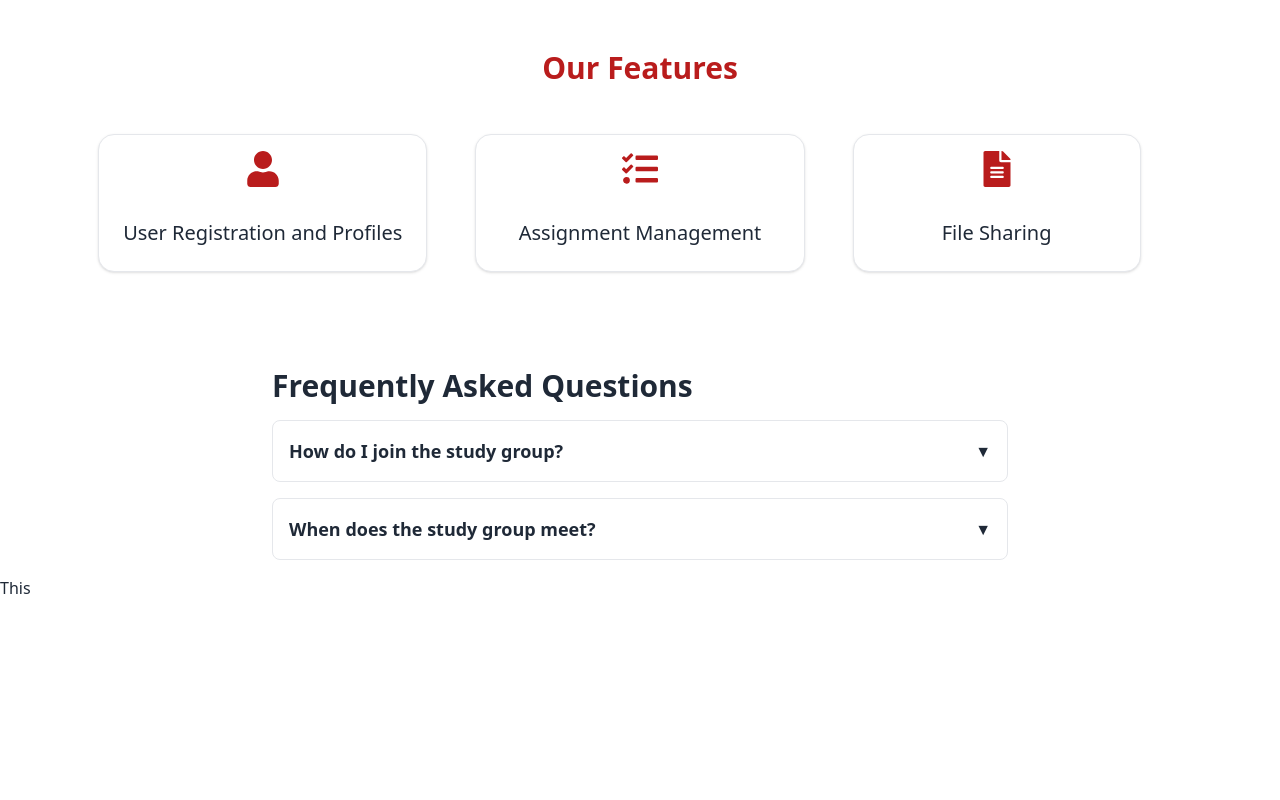
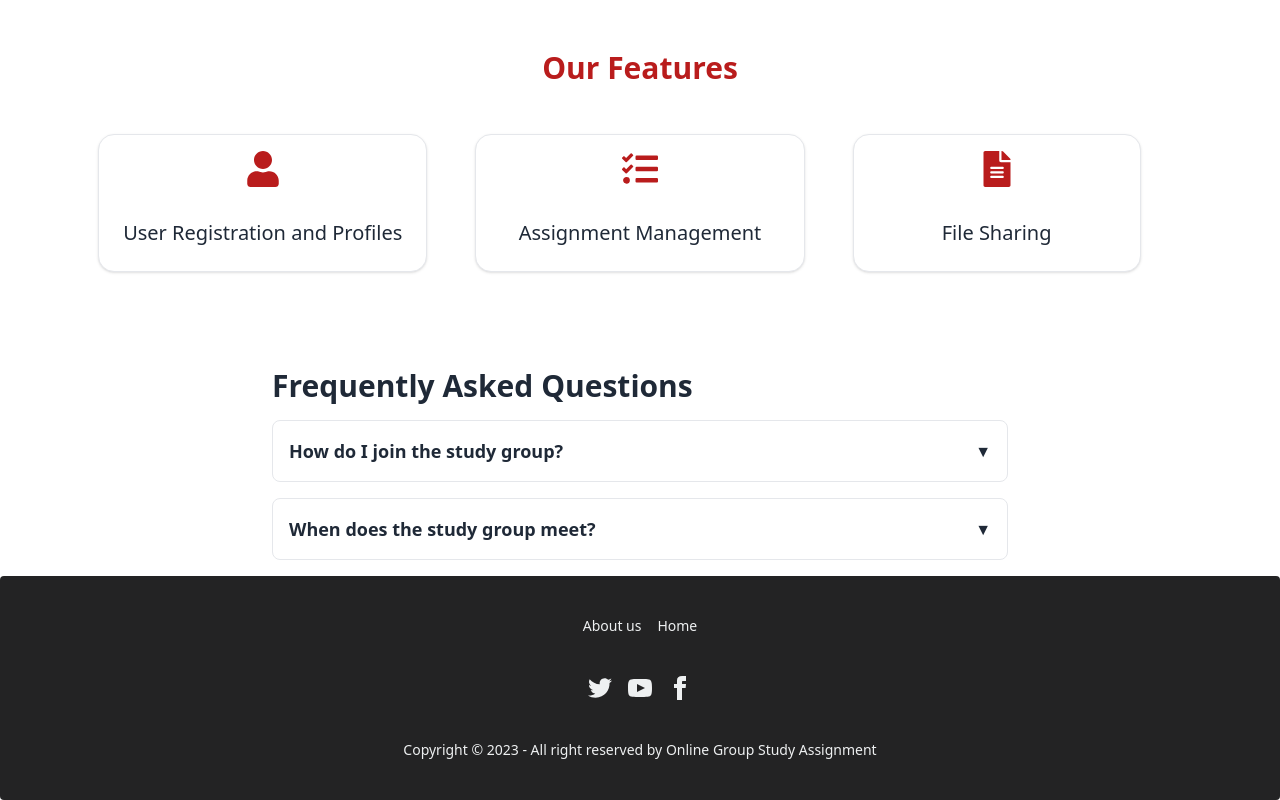
Before and after one commit to Mahmud256/Assignment-11-Client, a React (Vite) app: page / in a window 1280 px wide. Shown: the part 874-1674 px from the top of the page. Before the commit the page ends 1474 px from the top, so only its background shows below. Built offline with nearby package versions, Linux system fonts and the light colour scheme; no server answers.

Commit message:
Include Footer

```diff
--- a/src/components/Header/Navbar.jsx
+++ b/src/components/Header/Navbar.jsx
@@ -5,9 +5,7 @@
 import Swal from 'sweetalert2';
 
 const Navbar = () => {
-
     const { user, logOut } = useContext(AuthContext);
-    console.log(user);
 
     const handleLogOut = () => {
         logOut()
@@ -50,9 +48,7 @@
         <nav className="py-4 px-7 flex justify-between items-center">
             {/* Left Side: Logo */}
             <Link to="/" className="flex items-center">
-
-                <h2 className='text-lg font-bold'>Group-Study Assignment</h2>
-
+                <h2 className='text-lg font-bold'>Group Study Assignment</h2>
             </Link>
 
             {/* Middle Section: Navigation Links */}
@@ -61,27 +57,20 @@
                     <ul className="menu gap-2 menu-horizontal px-1">
                         {navLinks}
                         {user ? (
-                            <>
-                                <div className='flex flex-col gap-2 items-center'>
+                            <div className="group relative">
+                                <div className='flex items-center group-hover:bg-gray-200 cursor-pointer rounded-full p-2'>
                                     <div className="avatar">
-                                        <div className="w-12 rounded-full relative">
-                                            <div className="group">
-                                                <img className='im w-[25px] transition-opacity duration-300 opacity-100 group-hover:opacity-0' src={user.photoURL} alt="" />
-                                                <div className="absolute top-0 left-1/2 transform -translate-x-1/2 bg-black bg-opacity-70 text-white rounded-md py-1 px-2 opacity-0 group-hover:opacity-100 transition-opacity duration-300">
-                                                    {user.displayName}
-                                                </div>
-                                            </div>
+                                        <div className="w-12 rounded-full">
+                                            <img className='im w-[25px]' src={user.photoURL} alt="" />
                                         </div>
                                     </div>
-                                    <h2>{user.displayName}</h2>
+                                    <div className="hidden group-hover:block mt-2 p-2 space-y-2">
+                                        <h2 className="user-name">{user.displayName}</h2>
+                                        <button onClick={handleLogOut} className="w-full text-center font-bold hover:text-red-500">Logout</button>
+                                    </div>
                                 </div>
 
-
-
-
-
-                                <li><h2 onClick={handleLogOut} className="">Logout</h2></li>
-                            </>
+                            </div>
                         ) : (
                             <>
                                 <li>
@@ -124,17 +113,20 @@
                         <ul className='menu'>
                             {navLinks}
                             {user ? (
-                                <>
-                                    <div className='flex flex-col items-center'>
+                                <div className="group relative">
+                                    <div className='flex flex-col items-center group-hover:bg-gray-200 cursor-pointer rounded-full p-2'>
                                         <div className="avatar">
                                             <div className="w-12 rounded-full">
                                                 <img className='im w-[25px]' src={user.photoURL} alt="" />
                                             </div>
                                         </div>
-                                        <h2>{user.displayName}</h2>
+                                        <div className="hidden group-hover:block mt-2 p-2 space-y-2">
+                                            <h2 className="user-name font-extralight">{user.displayName}</h2>
+                                            <button onClick={handleLogOut} className="w-full text-center hover:text-red-500">Logout</button>
+                                        </div>
                                     </div>
-                                    <li><h2 onClick={handleLogOut} className="">Logout</h2></li>
-                                </>
+
+                                </div>
                             ) : (
                                 <>
                                     <li>
--- a/src/page/FAQ/FAQ.jsx
+++ b/src/page/FAQ/FAQ.jsx
@@ -1,6 +1,7 @@
+/* eslint-disable react/prop-types */
 import React, { useState } from 'react';
 
-const FAQ = ({ faqData }) => {
+const Faq = ({ faqData }) => {
   const [expanded, setExpanded] = useState(null);
 
   const toggleFAQ = (index) => {
@@ -33,4 +34,4 @@
   );
 };
 
-export default FAQ;
+export default Faq;
--- /dev/null
+++ b/src/page/Footer/Footer.jsx
@@ -0,0 +1,32 @@
+import React from 'react';
+import { Link } from 'react-router-dom';
+
+const Footer = () => {
+
+    return (
+        <div>
+            <footer className="footer footer-center p-10 bg-[#232324] text-base-content rounded">
+                <nav className="grid grid-flow-col gap-4 text-[#eef0f1]">
+                    <Link to={`/about`}>
+                        About us
+                    </Link>
+                    <Link to={`/`}>
+                        Home
+                    </Link>
+                </nav>
+                <nav>
+                    <div className="grid grid-flow-col gap-4 text-[#eef0f1]">
+                        <a><svg xmlns="http://www.w3.org/2000/svg" width="24" height="24" viewBox="0 0 24 24" className="fill-current"><path d="M24 4.557c-.883.392-1.832.656-2.828.775 1.017-.609 1.798-1.574 2.165-2.724-.951.564-2.005.974-3.127 1.195-.897-.957-2.178-1.555-3.594-1.555-3.179 0-5.515 2.966-4.797 6.045-4.091-.205-7.719-2.165-10.148-5.144-1.29 2.213-.669 5.108 1.523 6.574-.806-.026-1.566-.247-2.229-.616-.054 2.281 1.581 4.415 3.949 4.89-.693.188-1.452.232-2.224.084.626 1.956 2.444 3.379 4.6 3.419-2.07 1.623-4.678 2.348-7.29 2.04 2.179 1.397 4.768 2.212 7.548 2.212 9.142 0 14.307-7.721 13.995-14.646.962-.695 1.797-1.562 2.457-2.549z"></path></svg></a>
+                        <a><svg xmlns="http://www.w3.org/2000/svg" width="24" height="24" viewBox="0 0 24 24" className="fill-current"><path d="M19.615 3.184c-3.604-.246-11.631-.245-15.23 0-3.897.266-4.356 2.62-4.385 8.816.029 6.185.484 8.549 4.385 8.816 3.6.245 11.626.246 15.23 0 3.897-.266 4.356-2.62 4.385-8.816-.029-6.185-.484-8.549-4.385-8.816zm-10.615 12.816v-8l8 3.993-8 4.007z"></path></svg></a>
+                        <a><svg xmlns="http://www.w3.org/2000/svg" width="24" height="24" viewBox="0 0 24 24" className="fill-current"><path d="M9 8h-3v4h3v12h5v-12h3.642l.358-4h-4v-1.667c0-.955.192-1.333 1.115-1.333h2.885v-5h-3.808c-3.596 0-5.192 1.583-5.192 4.615v3.385z"></path></svg></a>
+                    </div>
+                </nav>
+                <aside>
+                    <p className='text-[#eef0f1]'>Copyright © 2023 - All right reserved by Online Group Study Assignment</p>
+                </aside>
+            </footer>
+        </div>
+    );
+};
+
+export default Footer;
--- a/src/page/Home/Home.jsx
+++ b/src/page/Home/Home.jsx
@@ -2,8 +2,11 @@
 import Navbar from '../../components/Header/Navbar';
 import Banner from '../../components/Header/Banner';
 import Features from '../Features/Features';
-import FAQ from '../Faq/Faq';
 import FaqData from '../FAQ/FaqData';
+import Faq from '../Faq/Faq';
+import Footer from '../Footer/Footer';
+
+
 
 const Home = () => {
     const faqData = FaqData();
@@ -12,8 +15,8 @@
             <Navbar></Navbar>
             <Banner></Banner>
             <Features></Features>
-            <FAQ faqData={faqData} />
-            <h2>This</h2>
+            <Faq faqData={faqData} />
+            <Footer></Footer>
         </div>
     );
 };
```
